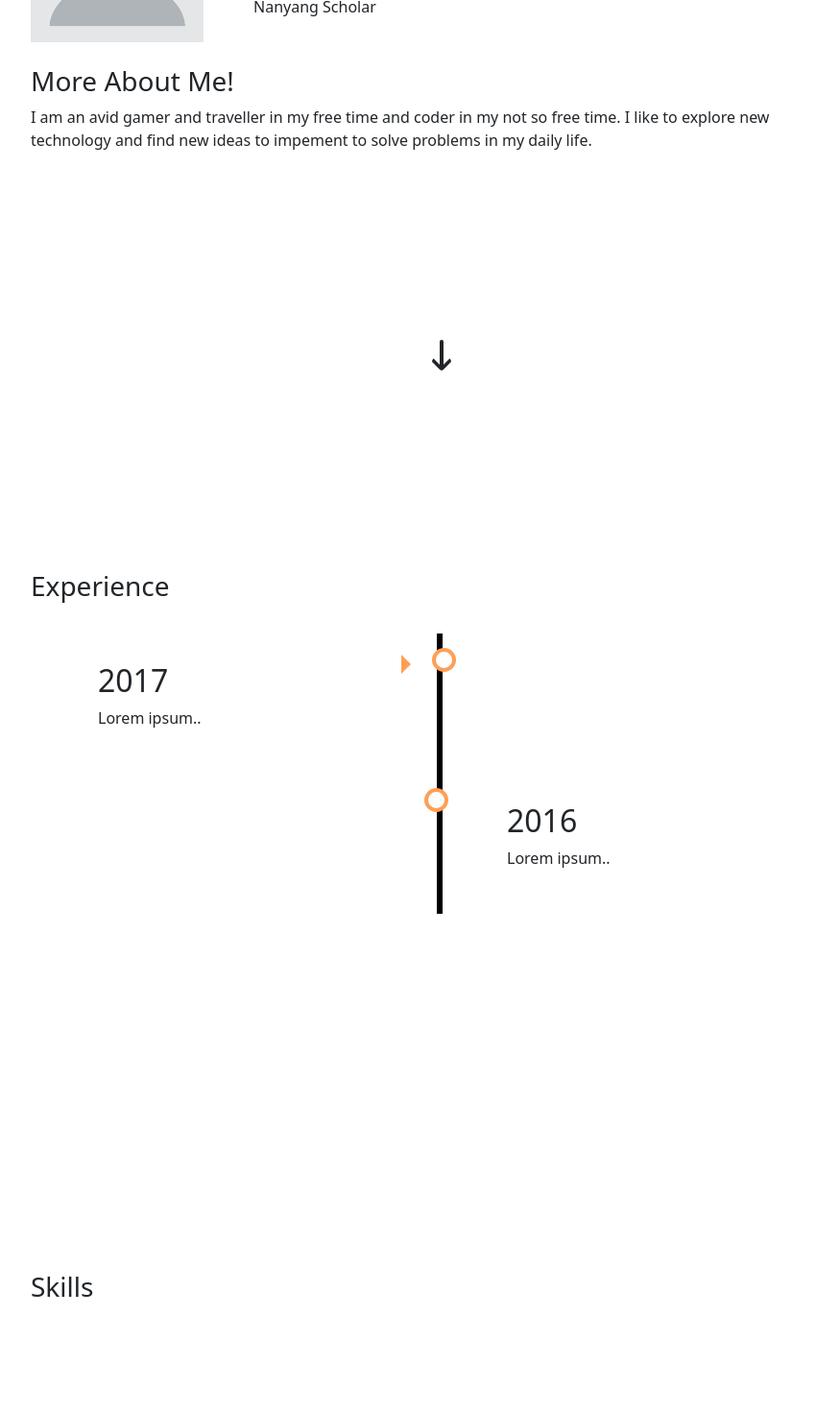
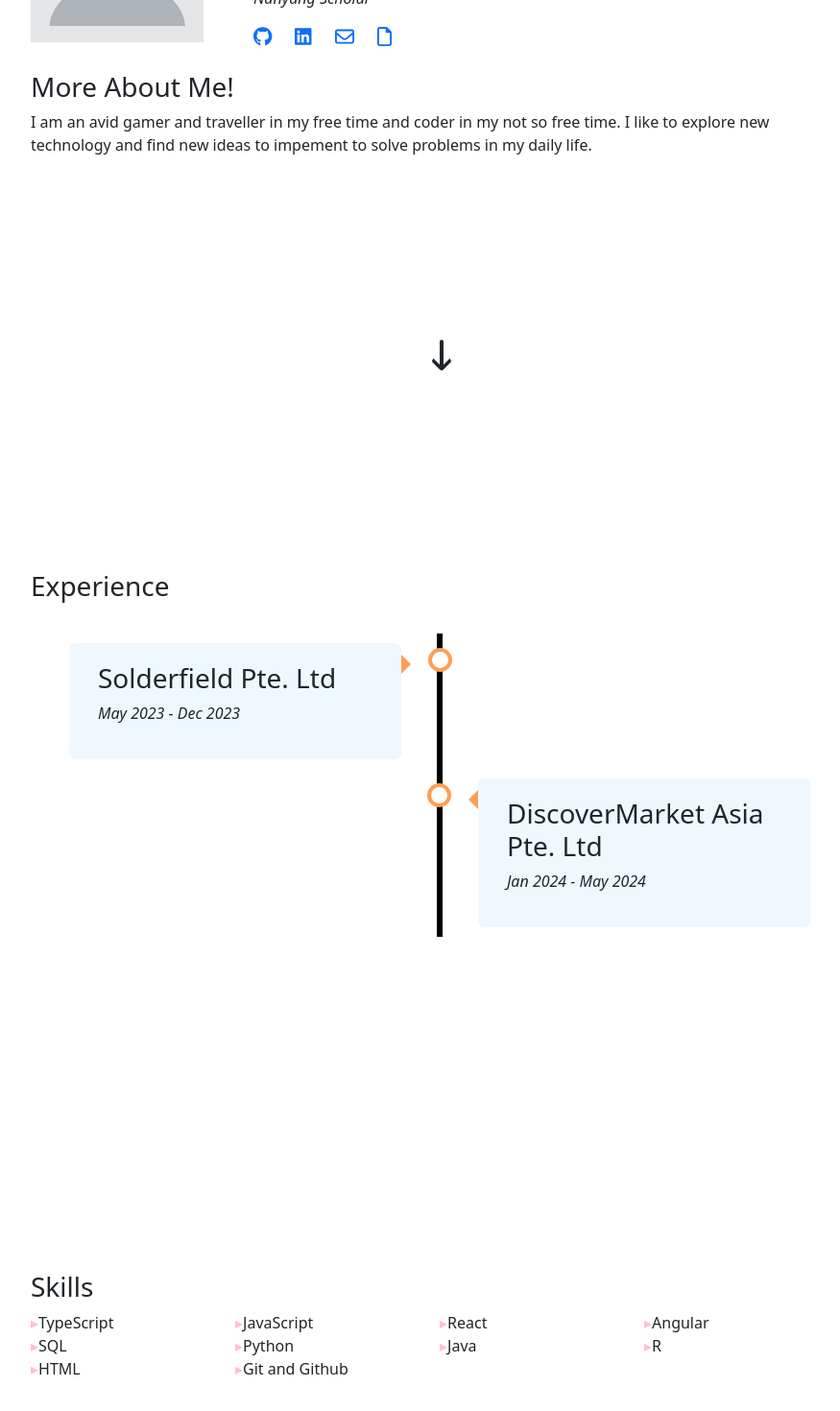
Before and after one commit to moroha29/moroha29.github.io, a React (Create React App) app in the folder web-portfolio/: page / in a window 1280 px wide. Shown: the part 206-1676 px from the top of the page at 96% size, without its empty margins (182-1057 px from the left). Built offline with nearby package versions, Linux system fonts and the light colour scheme.

Commit message:
base experience and skills set up with logos in about me

```diff
--- a/web-portfolio/package.json
+++ b/web-portfolio/package.json
@@ -4,6 +4,10 @@
   "homepage": "https://moroha29.github.io",
   "private": true,
   "dependencies": {
+    "@fortawesome/fontawesome-svg-core": "^6.4.2",
+    "@fortawesome/free-brands-svg-icons": "^6.4.2",
+    "@fortawesome/free-regular-svg-icons": "^6.4.2",
+    "@fortawesome/react-fontawesome": "^0.2.0",
     "@testing-library/jest-dom": "^5.17.0",
     "@testing-library/react": "^13.4.0",
     "@testing-library/user-event": "^13.5.0",
--- a/web-portfolio/src/Home.css
+++ b/web-portfolio/src/Home.css
@@ -80,3 +80,12 @@
   .experience{
     height:calc(100vh - 70px);
   }
+
+  .icons{
+    display:flex;
+    flex-direction: row;
+    flex-wrap: nowrap;
+    .iconLinks{
+      width:auto;
+    }
+  }
--- a/web-portfolio/src/Home.js
+++ b/web-portfolio/src/Home.js
@@ -1,7 +1,12 @@
 import profileImage from './assets/profilepicture.png';
 import './Home.css';
 import Timeline from './components/timeline/timeline';
+import Skills from './components/skills/skills';
 import { useRef,useEffect,useState } from "react";
+import { FontAwesomeIcon } from '@fortawesome/react-fontawesome';
+import { faGithub,faLinkedin } from '@fortawesome/free-brands-svg-icons';
+import { faEnvelope, faFile } from '@fortawesome/free-regular-svg-icons';
+import Pdf from './assets/tanjunhong_resume.pdf';
 
 export default function Home() {
     const aboutMe = useRef(null);
@@ -56,8 +61,25 @@
                 <h1>Tan Jun Hong</h1>
               </div>
               <div className='row'>
-                <p>Penultimate NTU Double Major in Mathematical and Computer Science<br/>
-                Nanyang Scholar</p>
+                <i><p>Penultimate NTU Double Major in Mathematical and Computer Science<br/>
+                Nanyang Scholar</p></i>
+              </div>
+              <div className='row icons'>
+                <a className='iconLinks' href='https://www.linkedin.com/in/jun-hong-tan-929b32249/'
+                target="_blank" rel="noreferrer noopener" title='Github Link'>
+                  <FontAwesomeIcon className='col-md-auto fa-lg' icon={faGithub} />
+                </a>
+                <a className='iconLinks' href='https://github.com/moroha29'
+                target="_blank" rel="noreferrer noopener" title='Linkedin Link'>
+                  <FontAwesomeIcon className='col-md-auto fa-lg' icon={faLinkedin} />
+                </a>
+                <a className='iconLinks' href='mailto:junhong.tan@gmail.com' title='Email me at'>
+                  <FontAwesomeIcon className='col-md-auto fa-lg' icon={faEnvelope} />
+                </a>
+                <a className='iconLinks' href={Pdf} target="_blank"
+                  rel="noreferrer noopener" title='Open my resume'>
+                  <FontAwesomeIcon className='col-md-auto fa-lg' icon={faFile} />
+                </a>
               </div>
             </div>
           </div>
@@ -87,13 +109,16 @@
               <h3>Skills</h3>
             </div>
             <div className='row'>
-
+              <Skills/>
             </div>
         </div>
       </section>
-      <div>{showScrollTopButton && <div onClick={() => scrollToSection(elementToScroll?experience:skills)} className='down-arrow'></div>}
-            {!showScrollTopButton && <div onClick={() => scrollTop()} className='up-arrow'></div>}
-        </div>
+      <div>
+        {showScrollTopButton && <div onClick={() => scrollToSection(elementToScroll?experience:skills)} className='down-arrow'></div>}
+        {!showScrollTopButton && <div onClick={() => scrollTop()} className='up-arrow'></div>}
+      </div>
+      <script src="https://kit.fontawesome.com/5821cb0a90.js" crossorigin="anonymous"></script>
     </div>
+
   );
 }
--- /dev/null
+++ b/web-portfolio/src/components/skills/skills.css
@@ -0,0 +1,13 @@
+.skillItems li:before{
+    content: "\25b8";
+    color: pink;
+    position: relative;
+    left: 0;
+}
+
+.skillItems{
+    list-style-type: none;
+    display: flex;
+    flex-direction: row;
+    flex-wrap: wrap;
+}
--- /dev/null
+++ b/web-portfolio/src/components/skills/skills.js
@@ -0,0 +1,18 @@
+import './skills.css'
+
+export default function Skills() {
+  return (
+    <div className='skillItems'>
+        <li className='col-3'>TypeScript</li>
+        <li className='col-3'>JavaScript</li>
+        <li className='col-3'>React</li>
+        <li className='col-3'>Angular</li>
+        <li className='col-3'>SQL</li>
+        <li className='col-3'>Python</li>
+        <li className='col-3'>Java</li>
+        <li className='col-3'>R</li>
+        <li className='col-3'>HTML</li>
+        <li className='col-3'>Git and Github</li>
+    </div>
+  );
+}
--- a/web-portfolio/src/components/timeline/timeline.css
+++ b/web-portfolio/src/components/timeline/timeline.css
@@ -31,7 +31,7 @@
     position: absolute;
     width: 25px;
     height: 25px;
-    right: -17px;
+    right: -13px;
     background-color: white;
     border: 4px solid #FF9F55;
     top: 15px;
@@ -68,19 +68,19 @@
     width: 0;
     z-index: 1;
     left: 30px;
-    border: medium solid white;
+    border: medium solid #FF9F55;
+    border-color: transparent #FF9F55 transparent transparent ;
     border-width: 10px 10px 10px 0;
-    border-color: transparent white transparent transparent;
   }
 
 
   .right::after {
-    left: -16px;
+    left: -13px;
   }
 
   .content1 {
     padding: 20px 30px;
-    background-color: white;
+    background-color: aliceblue;
     position: relative;
     border-radius: 6px;
     border-color: black;
--- a/web-portfolio/src/components/timeline/timeline.js
+++ b/web-portfolio/src/components/timeline/timeline.js
@@ -6,14 +6,14 @@
     <div class="timeline">
         <div class="container1 left">
         <div class="content1">
-            <h2>2017</h2>
-            <p>Lorem ipsum..</p>
+            <h3>Solderfield Pte. Ltd</h3>
+            <p><i>May 2023 - Dec 2023</i></p>
         </div>
         </div>
         <div class="container1 right">
         <div class="content1">
-            <h2>2016</h2>
-            <p>Lorem ipsum..</p>
+            <h3>DiscoverMarket Asia Pte. Ltd</h3>
+            <p><i>Jan 2024 - May 2024</i></p>
         </div>
         </div>
     </div>
--- a/web-portfolio/src/index.js
+++ b/web-portfolio/src/index.js
@@ -9,7 +9,7 @@
 const root = ReactDOM.createRoot(document.getElementById('root'));
 root.render(
   <React.StrictMode>
-     <link rel="stylesheet" href="https://cdn.jsdelivr.net/npm/bootstrap@5.3.2/dist/css/bootstrap.min.css" integrity="sha384-HSMxcRTRxnN+Bdg0JdbxYKrThecOKuH5zCYotlSAcp1+c8xmyTe9GYg1l9a69psu" crossorigin="anonymous"></link>
+    <link rel="stylesheet" href="https://cdn.jsdelivr.net/npm/bootstrap@5.3.2/dist/css/bootstrap.min.css" integrity="sha384-HSMxcRTRxnN+Bdg0JdbxYKrThecOKuH5zCYotlSAcp1+c8xmyTe9GYg1l9a69psu" crossorigin="anonymous"></link>
     <BrowserRouter>
       <App />
     </BrowserRouter>
```
Also changed, not shown: web-portfolio/src/topbar.js (+0 -9 lines), 2 other files (tests, documents, lock files or other folders).
